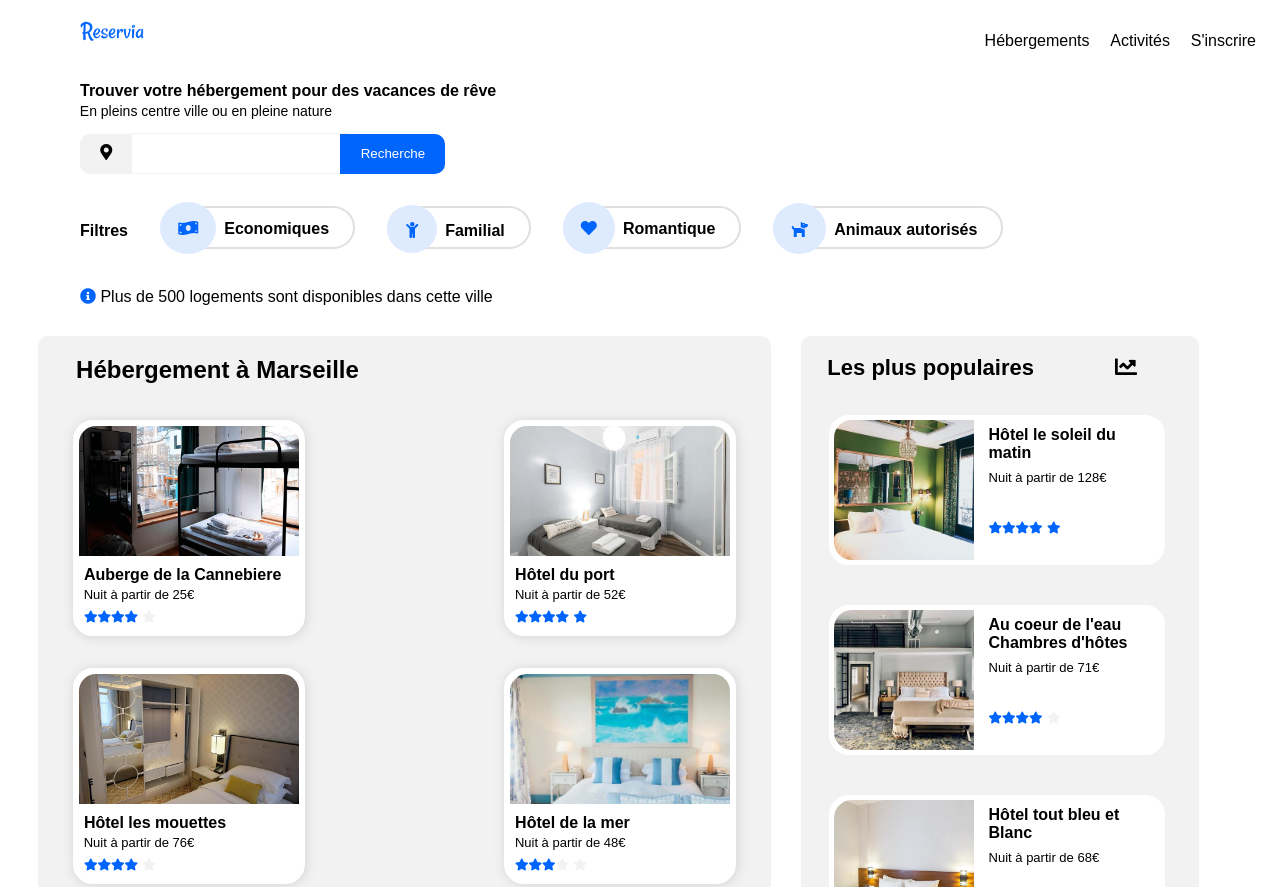
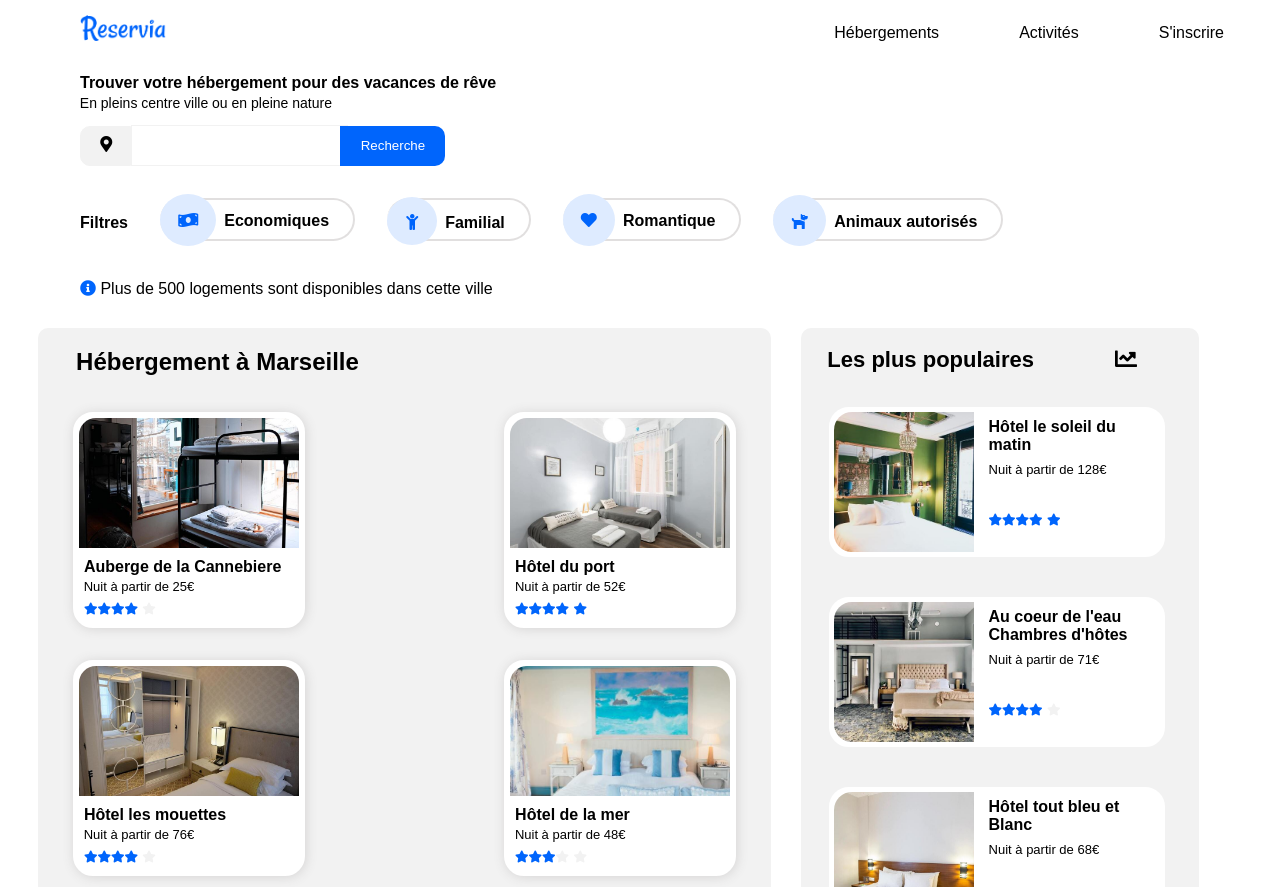
Before and after one commit to jessk971/jessicapaquet_2_02032021, a plain HTML site: page index.html in a window 1280 px wide. Shown: the top 887 px of the page. Drawn offline with Linux system fonts and the light colour scheme.

Commit message:
desktop navbar

```diff
--- a/index.html
+++ b/index.html
@@ -23,19 +23,19 @@
     <header>
         <div id="containerhead">
 
-            <nav>
+            <nav class="menu">
 
-                <ul>
 
-                    <li><a class="home" href="#conteneurs" style="text-decoration: underline transparent;">Hébergements</a></li>
-                    <li><a class="home1" href="#block" style="text-decoration: underline transparent;">Activités</a></li>
-                    <li><a class="register" href="#" style="text-decoration: underline transparent; ">S'inscrire</a></li>
-                </ul>
+
+                <a class="menu1" href="#conteneurs" style="text-decoration: underline transparent;">Hébergements</a>
+                <a class="menu2" href="#block" style="text-decoration: underline transparent;">Activités</a>
+                <a class="menu3" href="#" style="text-decoration: underline transparent; ">S'inscrire</a>
+
 
             </nav>
 
 
-            <img src="images/logo/Reservia@3x.png" alt="logo_reservia" />
+            <img src="images/logo/Reservia@3x.png" alt="logo_reservia" class="imageflottante1" />
 
         </div>
         <h1>Trouver votre hébergement pour des vacances de rêve</h1>
--- a/style.css
+++ b/style.css
@@ -23,15 +23,21 @@
     height: 130px;
 }
 
-#containerhead ul {
-    list-style-type: none;
-    justify-content: flex-end;
+.menu {
     display: flex;
-    flex-direction: row;
 }
 
-nav li {
-    margin-left: 1.3em;
+.menu a {
+    padding: 1em 2em;
+    margin-right: 1em;
+}
+
+.imageflottante1 {
+    float: left;
+}
+
+#containerhead nav {
+    text-align: right;
 }
 
 h1 {
@@ -370,14 +376,6 @@ header h1 {
     margin-top: 1em;
 }
 
-#containerhead nav {
-    flex: auto;
-}
-
-#containerhead img {
-    height: 30px;
-}
-
 #containerhead a:hover {
     color: #0065FC;
     text-decoration: underline transparent;
@@ -391,13 +389,14 @@ header h1 {
 
 #containerhead {
     display: flex;
-    flex-wrap: wrap;
-    justify-content: space-evenly;
+    flex: wrap;
     flex-direction: row-reverse;
-    margin-bottom: 1em;
+    justify-content: space-between;
+}
+
+#containerhead img {
+    height: 40px;
     margin-left: 4.5em;
-    margin-right: 1em;
-    margin-top: 1em;
 }
 
 body {
```
